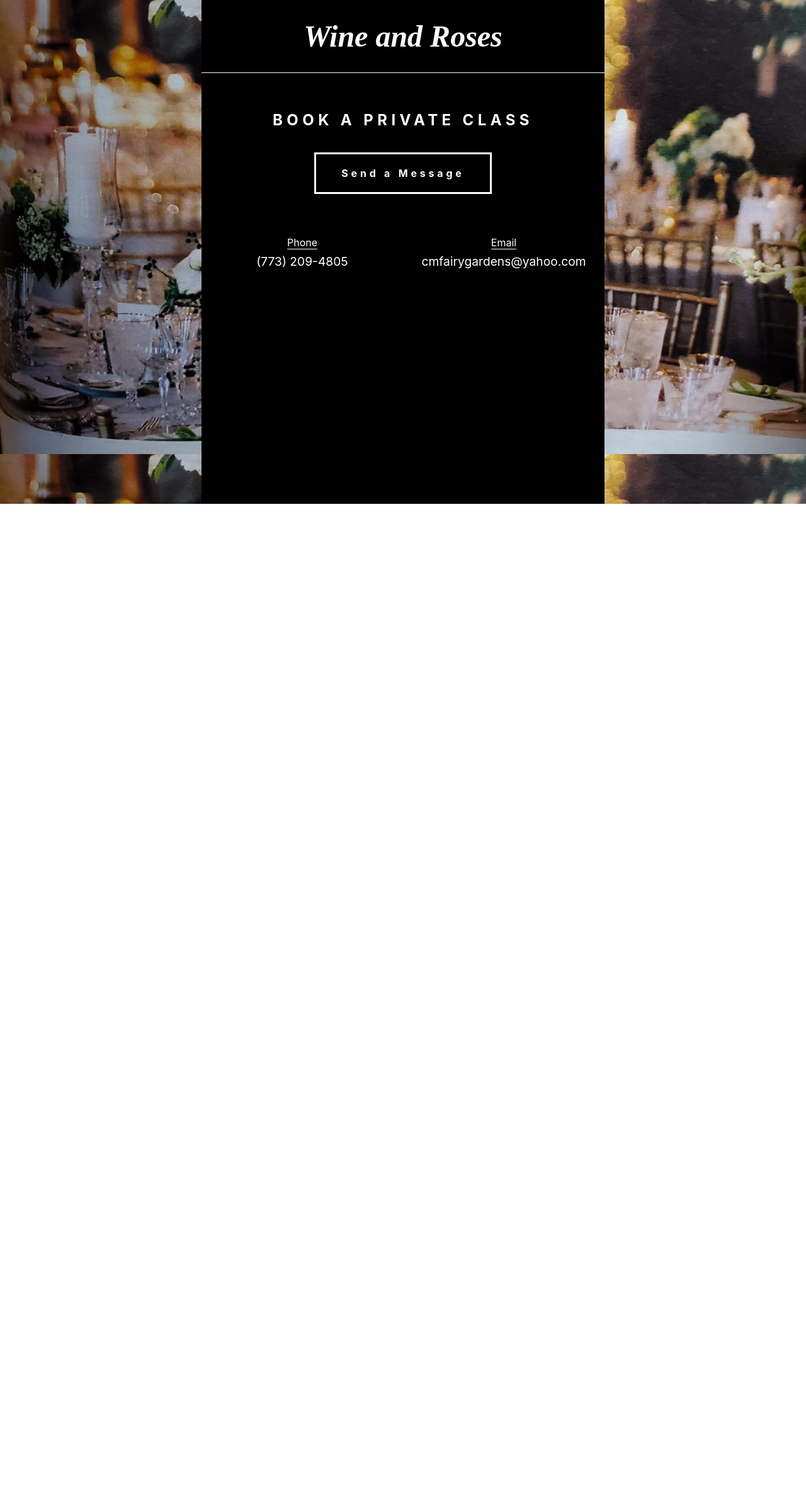
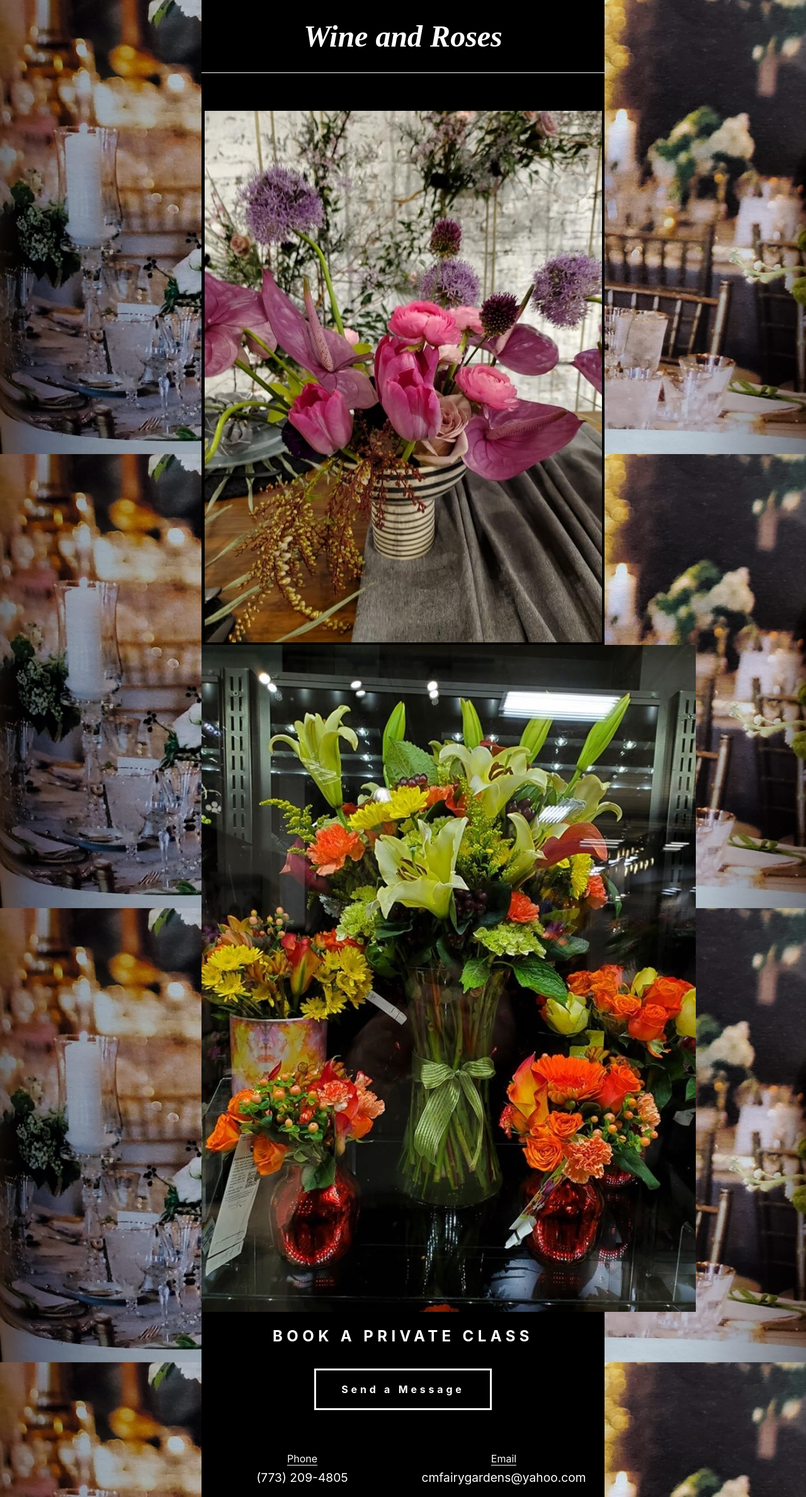
Before and after one commit to NickStrick/WineAndRoses, a React (Create React App) app in the folder roses/: page / in a window 1280 px wide. Shown: the whole page at 63% size. Before the commit the page ends 800 px from the top, so only its background shows below. Built offline with nearby package versions, Linux system fonts and the light colour scheme.

Commit message:
added images to header

```diff
--- a/roses/src/App.js
+++ b/roses/src/App.js
@@ -1,5 +1,7 @@
 import React from 'react';
 import './App.scss';
+import greenBoquet from './images/green-bouquet.jpg';
+import roseVase from './images/rose-vase.jpg';
 
 function App() {
   return (
@@ -9,6 +11,10 @@ function App() {
       </header>
       <div className="container">
         <h1 className='title'>Wine and Roses</h1>
+        <div className='cta-images'>
+          <img src={roseVase} />
+          <img src={greenBoquet} />
+        </div>
         <div className="info">
           <h2 className='contact-title'>BOOK A PRIVATE CLASS</h2>
           <a className='msg' href='https://m.me/flowersandclasses?fbclid=IwAR3IgNUGCt8RWVpBAjfbKPDpaM_xgi4r1uMzCJa0_EtgQ5gnPNLlJtieh-E'>Send a Message</a>
```
